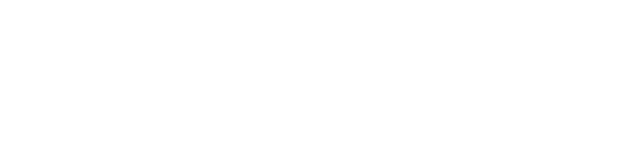
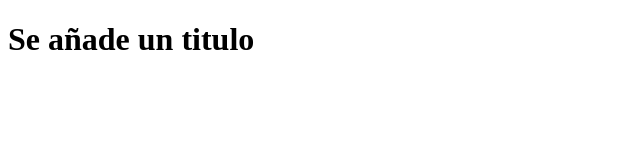
Before and after one commit to DavidCL2003/DCL, a plain HTML site: page index.html in a window 1280 px wide. Shown: the whole page, without its empty margins (0-640 px from the left). Drawn offline with Linux system fonts and the light colour scheme.

Commit message:
Se añade un titulo al index

```diff
--- a/index.html
+++ b/index.html
@@ -6,6 +6,6 @@
     <title>Index</title>
 </head>
 <body>
-
+    <h1>Se añade un titulo</h1>
 </body>
 </html>
```
